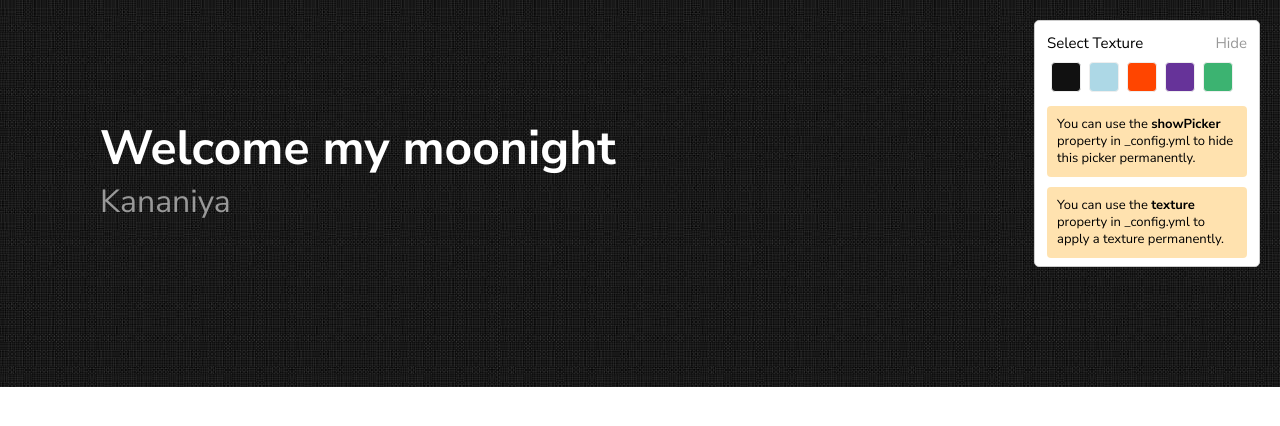
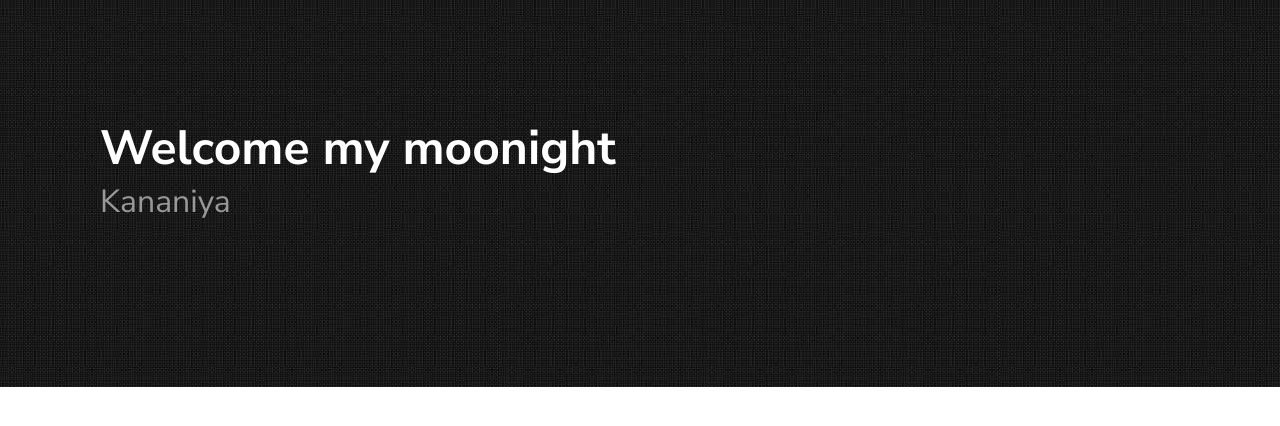
Before and after one commit to kananiya/kananiya.github.io, a Jekyll site: the page built from index.md, in a window 1280 px wide. Shown: the top 426 px of the page. Built offline with Jekyll 4.4.1, drawn with Linux system fonts in a browser that asks for light colours; part of the change alters nothing that is shown.

Commit message:
Update _config.yml

```diff
--- a/_config.yml
+++ b/_config.yml
@@ -20,7 +20,7 @@ texture:
   date_format: "%b %-d, %Y"
   style: black
   showNav: false
-  showPicker: true
+  showPicker: false
 
   # generate social links in footer
   #social_links:
@@ -36,7 +36,7 @@ texture:
 # - about.md
 
 # Build settings
-# theme: texture
+theme: texture
 
 plugins:
   - jekyll-seo-tag
```
